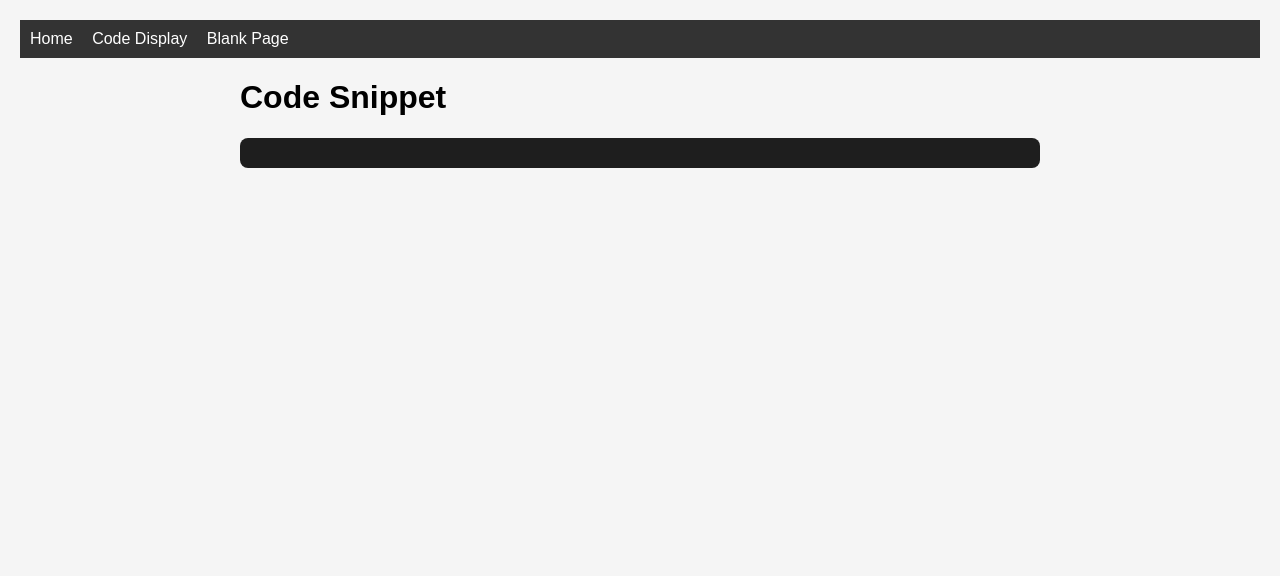
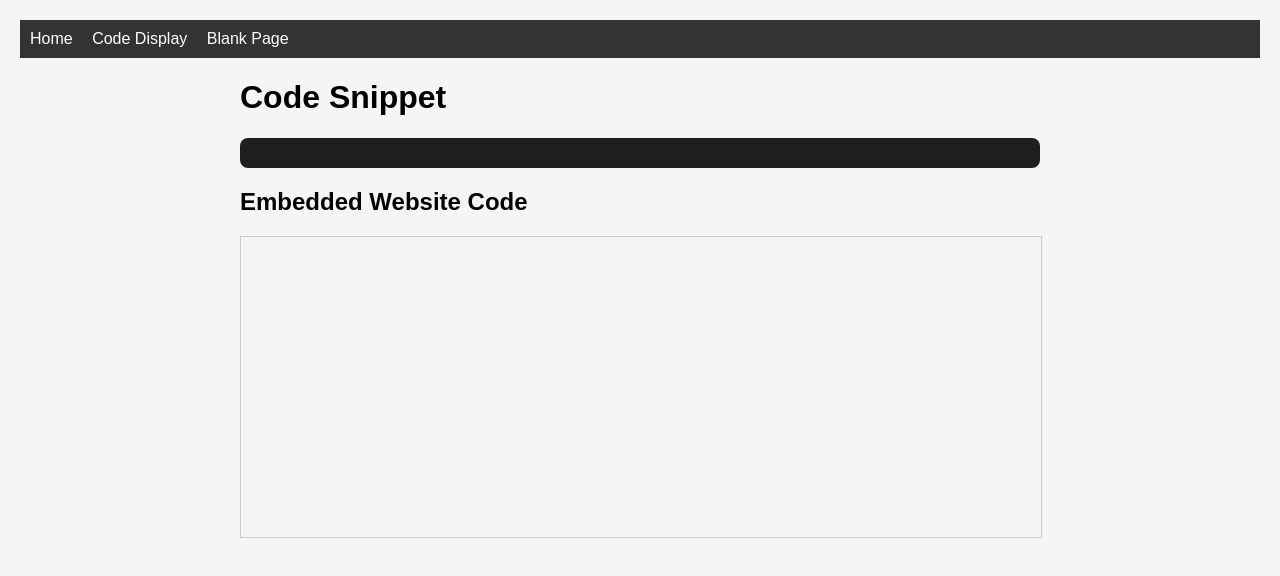
Before and after one commit to kailas12345678/mywebsitesalewebsite, a plain HTML site: page code.html in a window 1280 px wide. Drawn offline with Linux system fonts and the light colour scheme.

Commit message:
Update code.html
update for running mini site

```diff
--- a/code.html
+++ b/code.html
@@ -16,6 +16,11 @@
     <h1>Code Snippet</h1>
     <div id="code-box"></div>
   </main>
+  <main>
+  <h2>Embedded Website Code</h2>
+  <iframe id="codeRunner" sandbox="allow-scripts" style="width:100%; height:300px; border:1px solid #ccc;"></iframe>
+  </main>
+
 
   <script src="script.js"></script>
 </body>
```
